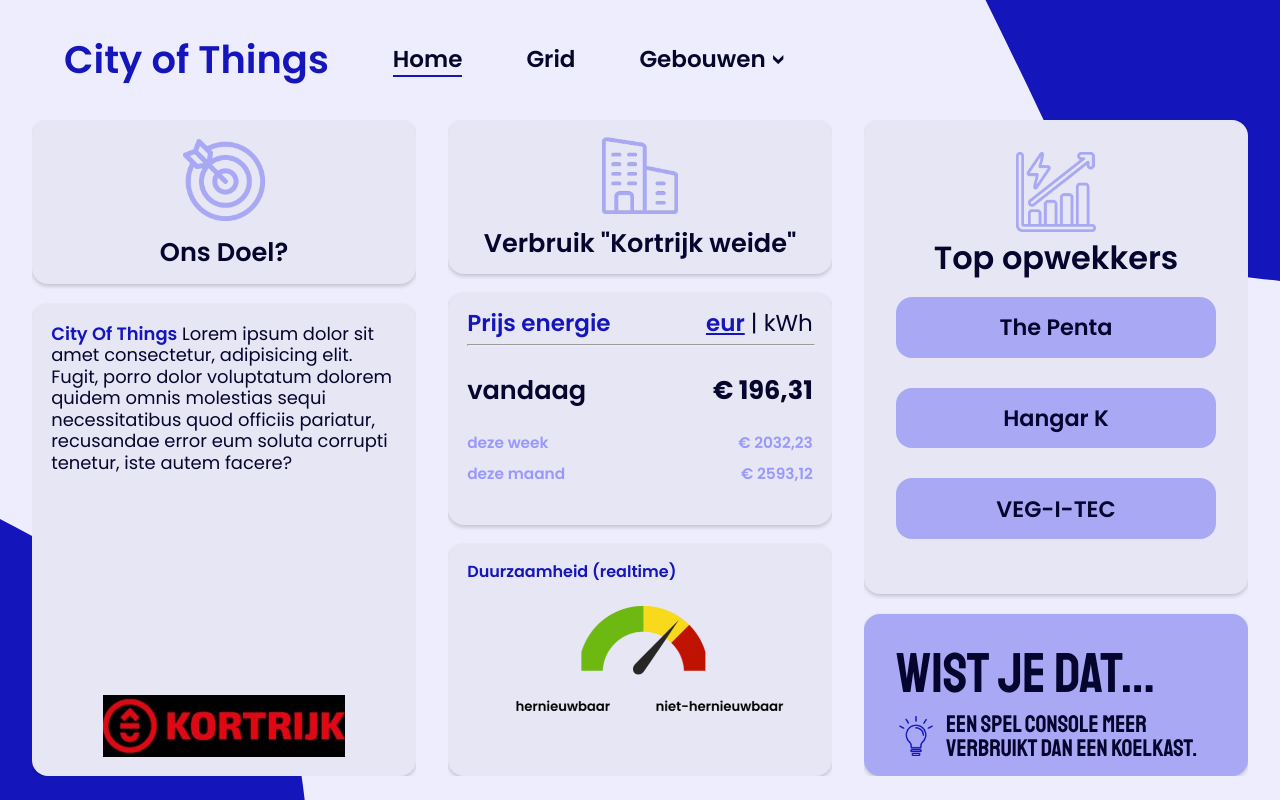
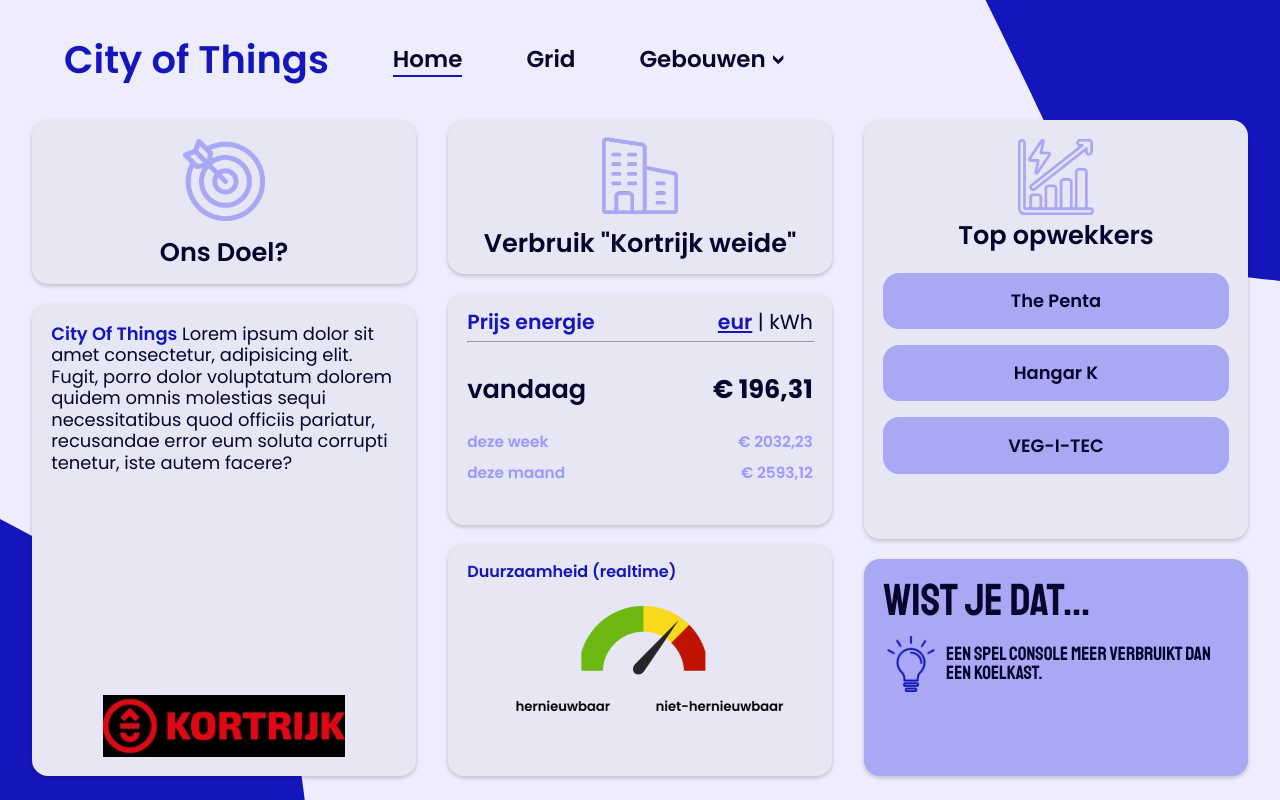
Before and after one commit to Michielez/city-of-things-client, a Vue app: page / in a window 1280 px wide. Built offline with nearby package versions, Linux system fonts and the light colour scheme.

Commit message:
change dashboard layout to work on all computer screens and horizontal tv screens

```diff
--- a/src/components/Dashboard.vue
+++ b/src/components/Dashboard.vue
@@ -48,6 +48,5 @@
     flex-direction: column;
     gap: 3%;
 
-    overflow: hidden;
 }
 </style>
--- a/src/components/EnergyPrice.vue
+++ b/src/components/EnergyPrice.vue
@@ -69,7 +69,7 @@
     display: flex;
     align-items: center;
     justify-content: space-between;
-    font-size: 1.8vw;
+    font-size: 1.6vw;
 }
 .unit {
     cursor: pointer;
--- a/src/components/Facts.vue
+++ b/src/components/Facts.vue
@@ -14,26 +14,26 @@
 </script>
 <style lang="scss" scoped>
 #facts {
-    height: 15%;
+    height: 42%;
     background-color: #A8A8F5;
     box-shadow: 0px 2px 4px rgba(0, 0, 0, 0.2);
     border-radius: 1rem;
-    padding: 2rem;
     font-family: 'Staatliches', sans-serif;
+    padding: 5%;
 }
 #facts h3 {
-    font-size: 3.5rem;
-    margin-bottom: 10px;
+    font-size: 3.5vw;
+    margin-bottom: 4%;
 }
 #facts div {
     display: flex;
     align-items: center;
 }
 #facts img {
-    height: 40px;
+    height: 7vh;
 }
 #facts p {
-    margin-left: 10px;
-    font-size: 1.5rem;
+    margin-left: 2%;
+    font-size: 1.5vw;
 }
 </style>
--- a/src/components/Generators.vue
+++ b/src/components/Generators.vue
@@ -16,37 +16,38 @@
 </script>
 <style lang="scss" scoped>
 #consumers {
+    height: 58%;
     display: flex;
     flex-direction: column;
     align-items: center;
     background-color: #E6E6F5;
     box-shadow: 0px 2px 4px rgba(0, 0, 0, 0.2);
     border-radius: 1rem;
-    padding: 2rem;
-    flex: 1;
+
+    padding: 5%;
 }
 #consumers img {
-    height: 80px;
+    height: 20%;
 }
 #consumers h2 {
-    margin-top: 10px;
-    font-size: 2rem;
+    margin-top: 1vh;
+    font-size: 2vw;
     font-weight: 600;
+    margin-bottom: 3vh;
 }
 #buildings {
     width: 100%;
-    flex-grow: 1;
     text-align: center;
     justify-content: center;
     display: flex;
     flex-direction: column;
-    gap: 30px;
+    gap: 2vh;
 }
 #buildings li {
     background-color: #A8A8F5;
     border-radius: 1rem;
     padding: 1.2rem 0rem;
     font-weight: 600;
-    font-size: 1.4rem;
+    font-size: 1.4vw;
 }
 </style>
```
